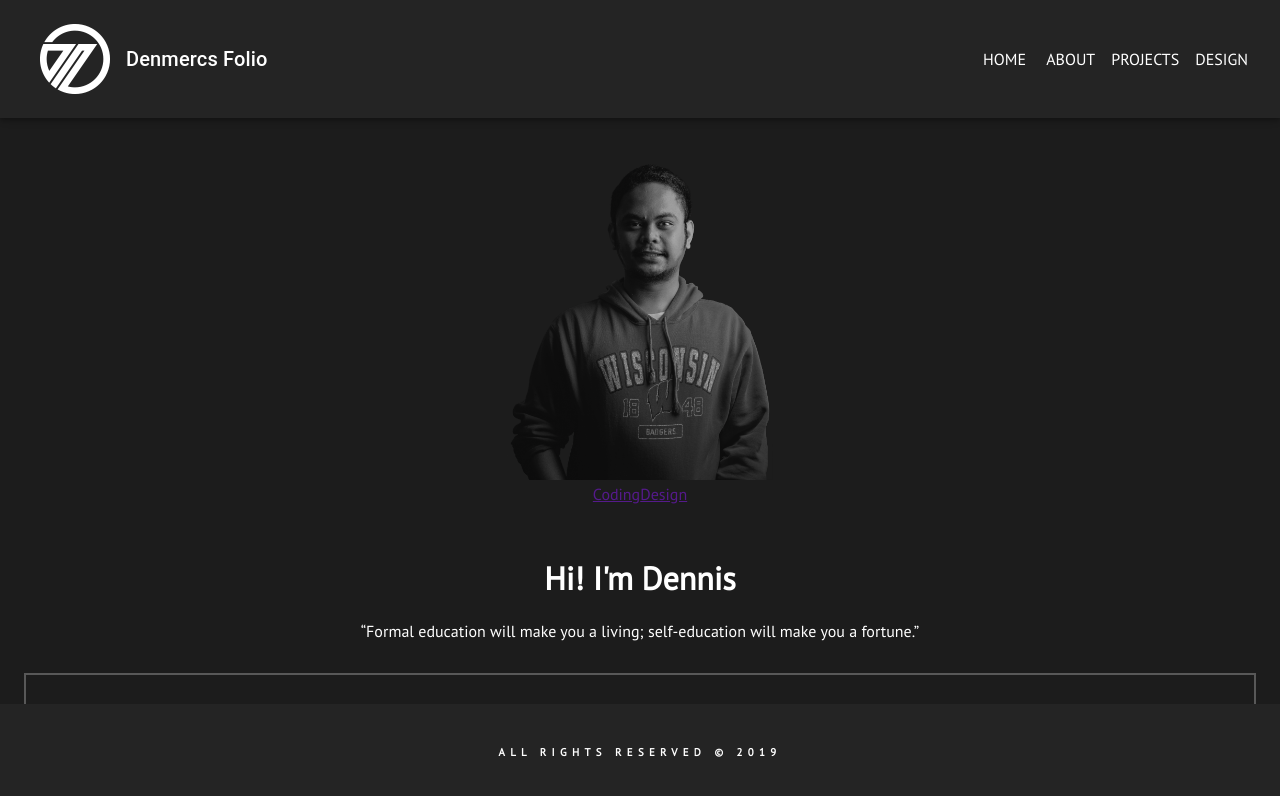
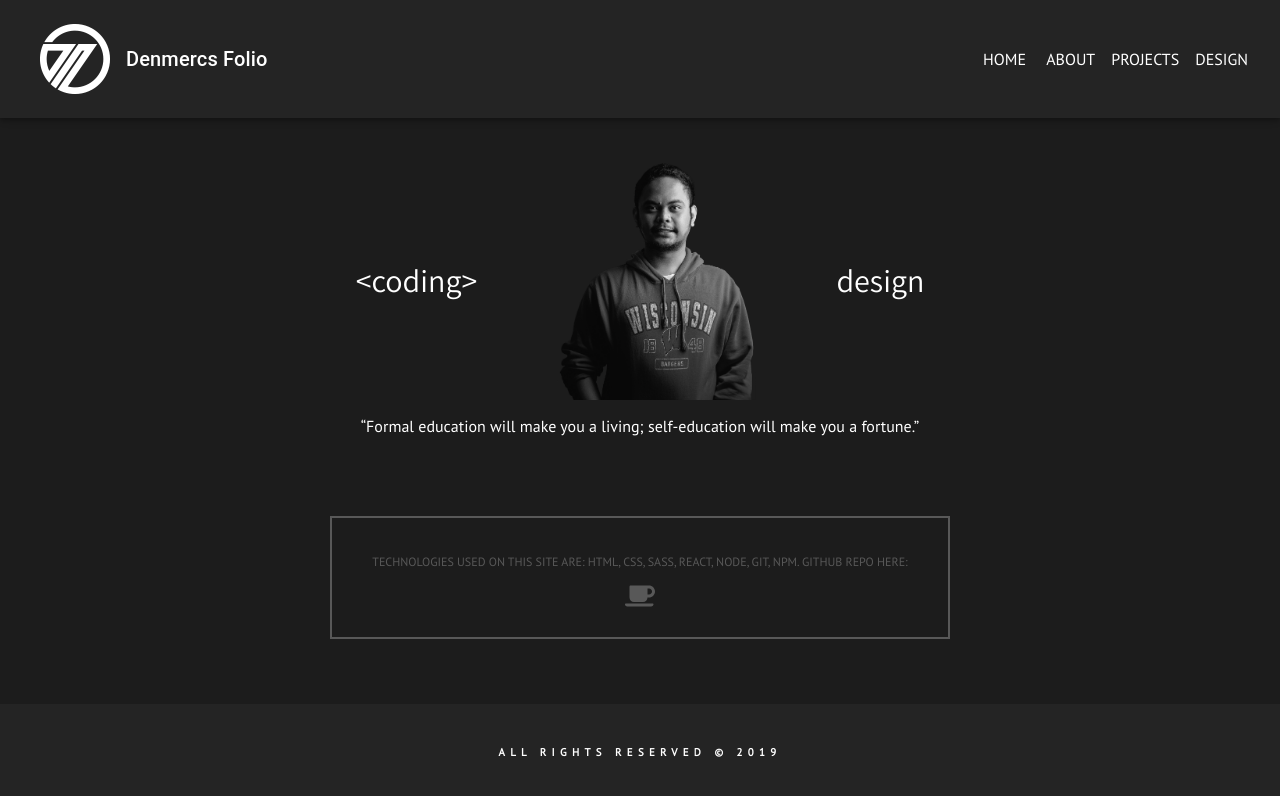
Before and after one commit to denmercs/portfolio, a React (Create React App) app: page / in a window 1280 px wide. Shown: the top 796 px of the page. Built offline with nearby package versions, Linux system fonts and the light colour scheme.

Commit message:
done with layout and design at home page

```diff
--- a/public/index.html
+++ b/public/index.html
@@ -3,7 +3,7 @@
   <head>
     <meta charset="utf-8" />
     <link rel="shortcut icon" href="%PUBLIC_URL%/favicon.ico" />
-    <link href="https://fonts.googleapis.com/css?family=PT+Sans&display=swap" rel="stylesheet">
+    <link href="https://fonts.googleapis.com/css?family=Assistant|PT+Sans&display=swap" rel="stylesheet">
     <meta name="viewport" content="width=device-width, initial-scale=1" />
     <meta name="theme-color" content="#000000" />
     <meta
--- a/src/pages/home.jsx
+++ b/src/pages/home.jsx
@@ -3,7 +3,7 @@ import "../pages/home.scss";
 import {Link} from "react-router-dom";
 import {Container} from "@material-ui/core";
 import {FontAwesomeIcon} from "@fortawesome/react-fontawesome";
-// import {faGithub} from "@fortawesome/free-solid-svg-icons";
+import { faCoffee } from '@fortawesome/free-solid-svg-icons'
 /**
  * PLAN is to import data from the backend
  */
@@ -11,20 +11,19 @@ import {FontAwesomeIcon} from "@fortawesome/react-fontawesome";
 const Home = () => {
     return (
         <Container className="home">
-            <img src={require("../assets/dennis.png")} alt="Dennis" className="home-img"/>
-            <div className="home-btn">
-                <Link>Coding</Link>
-                <Link>Design</Link>
+            <div className="home-hero">
+                <Link to="/projects" className="home-hero-btn">	&lt;Coding&gt;</Link>
+                <img src={require("../assets/dennis.png")} alt="Dennis" className="home-hero-img"/>
+                <Link to="/designs" className="home-hero-btn">Design</Link>
             </div>
-            <h1>Hi! I'm Dennis</h1>
 
             <p>“Formal education will make you a living;
                 self-education will make you a fortune.”</p>
 
             <div className="home-notes">
-                <p>Technologies used on this site are: React, HTML, CSS, SASS, GIT, NPM. Github repo here: </p>
+                <p>Technologies used on this site are: HTML, CSS, SASS, React, Node, GIT, NPM. Github repo here: </p>
                 <a href="https://github.com/denmercs/portfolio" target="_blank">
-                    <FontAwesomeIcon className="f-awesome" icon="coffee" />
+                    <FontAwesomeIcon icon={faCoffee} className="f-coffee"/>
                 </a>
             </div>
         </Container>
--- a/src/pages/home.scss
+++ b/src/pages/home.scss
@@ -4,30 +4,57 @@
     color: white;
     margin-top: 10rem;
 
-    &-img {
-        width: auto;
-        height: 20rem;
-        opacity: .7;
+
+    &-hero {
+        display: flex;
+        justify-content: center;
+
+        &-btn {
+            font-size: 2rem;
+            font-family: 'Assistant', sans-serif;
+            text-transform: lowercase;
+            text-decoration: none;
+            padding: 0 5rem;
+            align-self: center;
+            color: #fff;
+
+            &:hover, &:active {
+                cursor: pointer;
+                color: #52de97;
+            }
+
+
+
+        }
+
+        &-img {
+            width: auto;
+            height: 15rem;
+        }
+
     }
 
-
-    h1 {
-        padding-top: 2rem;
-        font-size: 2em;
-    }
 
     &-notes {
         font-size: .75em;
         text-transform: uppercase;
-        margin-top: 2rem;
         padding: 1.5rem 0;
         color: #585858;
         border: #585858 solid 2px;
+        margin: 0 auto;
+        margin-top: 5rem;
+        width: 50%;
 
-        .f-awesome {
+        .f-coffee {
             color: #585858;
             width: 30px;
             height: 30px;
+
+            &:hover, &:active {
+                cursor: pointer;
+                color: #52de97;
+            }
+
         }
     }
 }
```
